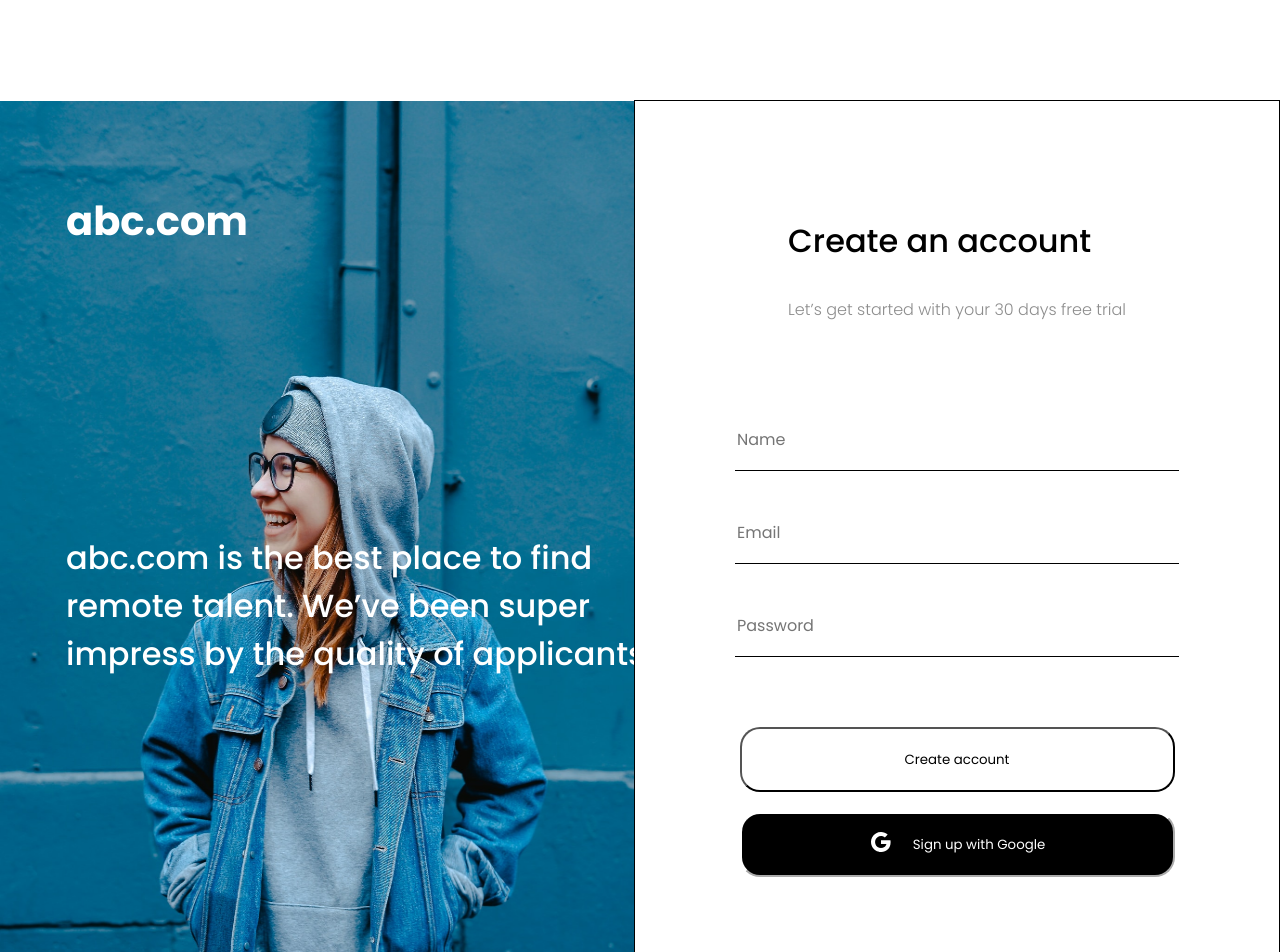
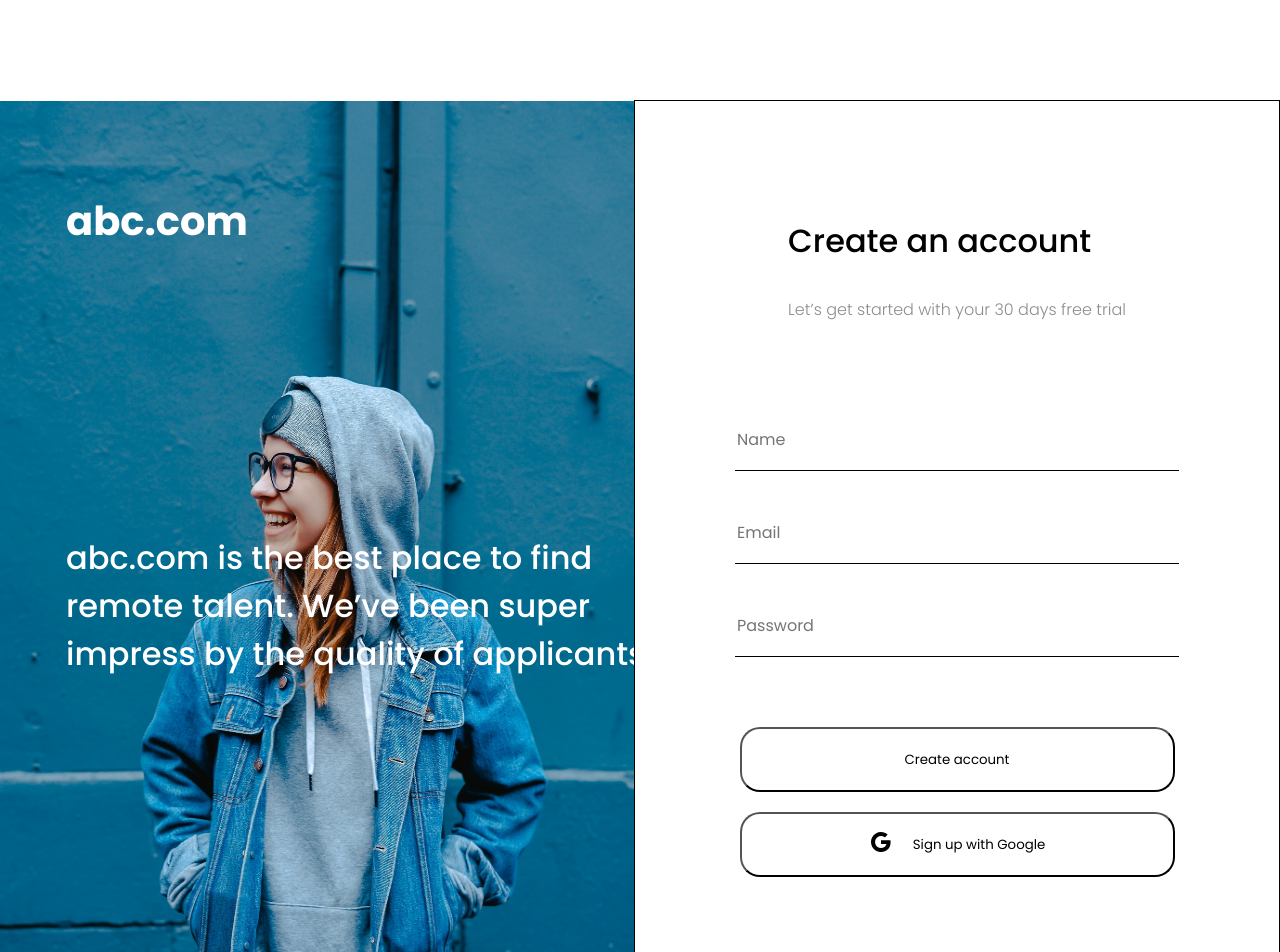
Before and after one commit to ElKarabino/41task_hw, a React (Create React App) app in the folder 41taskhw/: page / in a window 1280 px wide. Shown: the top 952 px of the page. Built offline with nearby package versions, Linux system fonts and the light colour scheme.

Commit message:
fix: custom button

```diff
--- a/41taskhw/src/components/RegistrationForm/RegistrationForm.jsx
+++ b/41taskhw/src/components/RegistrationForm/RegistrationForm.jsx
@@ -42,11 +42,11 @@ export const RegistrationForm = () => {
                     text="Create account"
                     isLight={isLight} />
                 <CustomButton
-                    icon={isGoogleLight ? <LightGoogleIcon /> : <DarkGoogleIcon  />}
+                    icon={isLight ? <LightGoogleIcon /> : <DarkGoogleIcon  />}
                     text="Sign up with Google"
                     theme="dark"
                     toggleGoogleIcon={toggleGoogleIcon}
-                    isLight={!isLight}/>
+                    isLight={isLight}/>
 
             </div>
             <div className="RegistrationForm_sign_wrapper">
```
